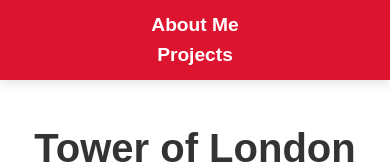
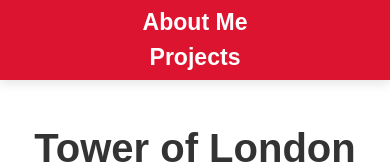
Before and after one commit to PaeanLuby/Personal-Site, a plain HTML site: page tol.html in a window 390 px wide. Shown: the top 164 px of the page. Drawn offline with Linux system fonts and the light colour scheme.

Commit message:
Consistent formatting nav bar smaller screens.

```diff
--- a/search.css
+++ b/search.css
@@ -198,6 +198,6 @@ header {
     }
 
     .nav-contact-links a {
-        font-size: 1.2rem;
+        font-size: larger;
     }
 }
```
